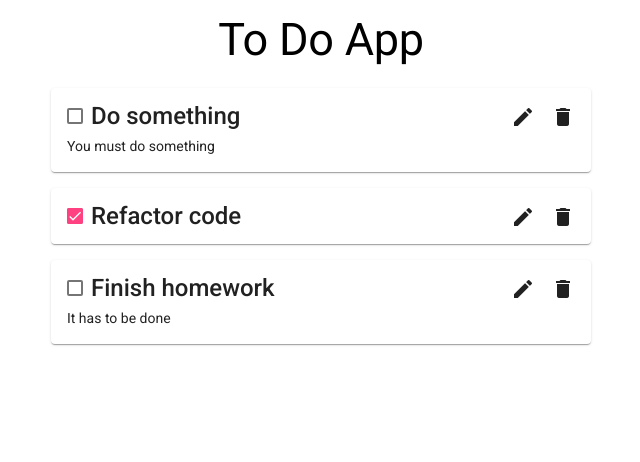
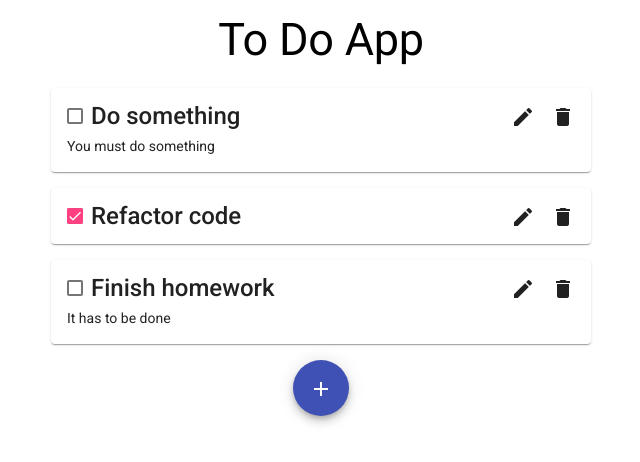
Before and after one commit to GabrielMajeri/todo-mvc-angular-spring, an Angular app in the folder client/: page / in a window 1280 px wide. Shown: the top 462 px of the page, without its empty margins (319-959 px from the left). Built offline with nearby package versions, Linux system fonts and the light colour scheme.

Commit message:
Implement to do creation

```diff
--- a/client/src/app/to-do-list/to-do-list.component.css
+++ b/client/src/app/to-do-list/to-do-list.component.css
@@ -0,0 +1,5 @@
+.add-button-container {
+  display: flex;
+  flex-direction: column;
+  align-items: center;
+}
--- a/client/src/app/to-do-list/to-do-list.component.html
+++ b/client/src/app/to-do-list/to-do-list.component.html
@@ -8,3 +8,14 @@
   (save)="onSave($event)"
   (cancel)="onCancel()"
 ></app-to-do-card>
+<div class="add-button-container">
+  <button
+    mat-fab
+    color="primary"
+    aria-label="Add new to do"
+    (click)="onAdd()"
+    [disabled]="activeToDoIndex !== undefined"
+  >
+    <mat-icon>add</mat-icon>
+  </button>
+</div>
--- a/client/src/app/to-do-list/to-do-list.component.ts
+++ b/client/src/app/to-do-list/to-do-list.component.ts
@@ -35,4 +35,15 @@ export class ToDoListComponent implements OnInit {
   onCancel(): void {
     this.activeToDoIndex = undefined;
   }
+
+  onAdd(): void {
+    const lastId = this.toDos[-1]?.id || 0;
+    const newLength = this.toDos.push({
+      id: lastId + 1,
+      title: '',
+      description: '',
+      done: false,
+    });
+    this.activeToDoIndex = newLength - 1;
+  }
 }
```
